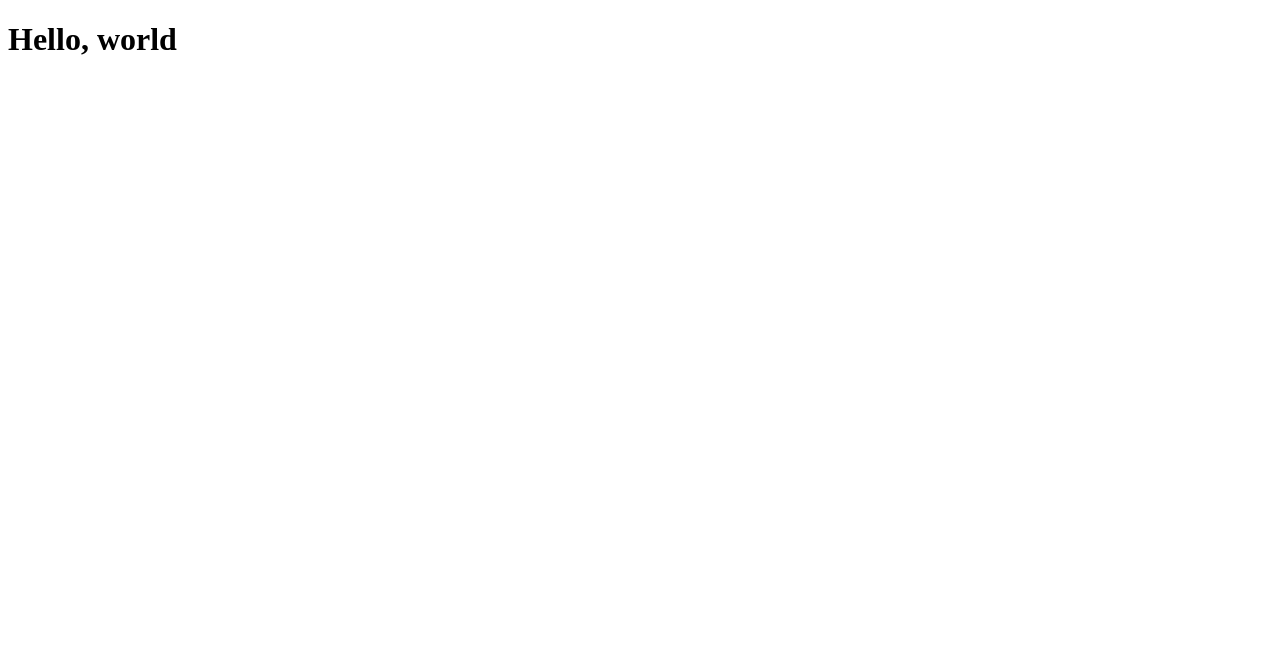
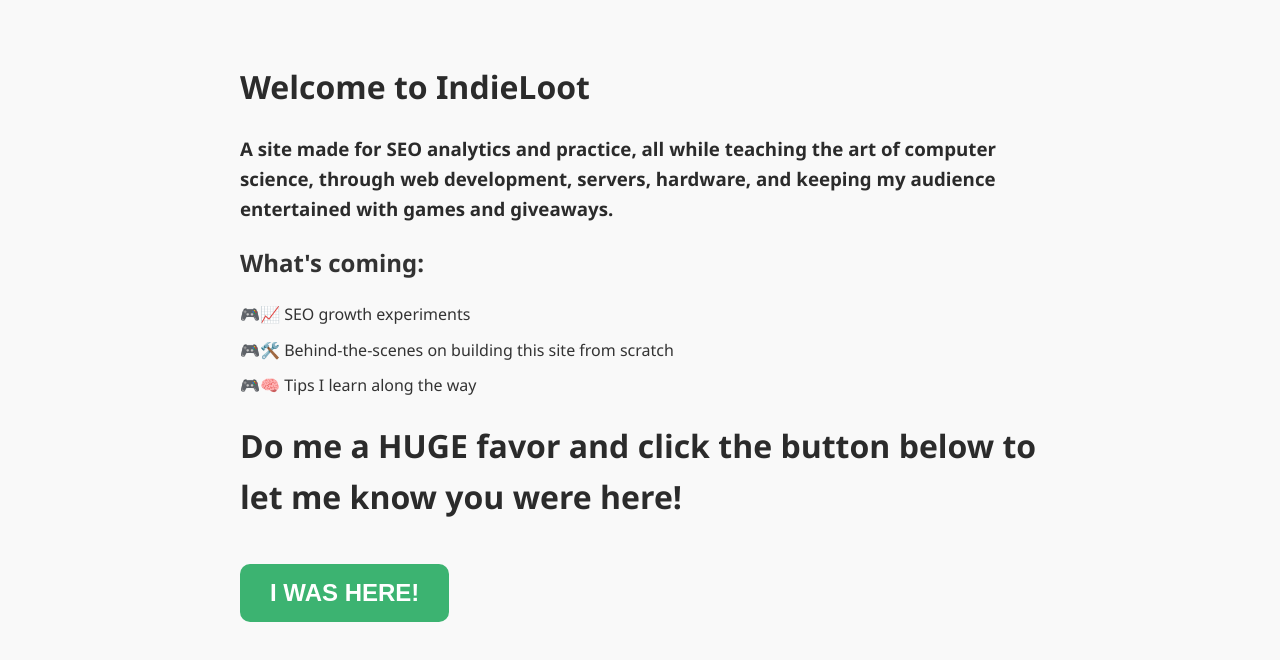
Before and after one commit to Lannyboi/seo-tracker, a plain HTML site: page index.html in a window 1280 px wide. Drawn offline with Linux system fonts and the light colour scheme.

Commit message:
Introduction to the site
Added the intro to the site for the first instagram post

```diff
--- /dev/null
+++ b/index.css
@@ -0,0 +1,57 @@
+body {
+    font-family: 'Segoe UI', Tahoma, Geneva, Verdana, sans-serif;
+    background-color: #f9f9f9;
+    color: #333;
+    padding: 40px;
+    max-width: 800px;
+    margin: auto;
+    line-height: 1.6;
+}
+
+h1, h3 {
+    color: #2b2b2b;
+}
+
+ul {
+    list-style: none;
+    padding: 0;
+}
+
+ul li {
+    margin: 10px 0;
+    padding-left: 20px;
+    position: relative;
+}
+
+ul li::before {
+    content: '🎮';
+    position: absolute;
+    left: 0;
+}
+
+button {
+    background-color: #3CB371;
+    color: white;
+    border: none;
+    padding: 15px 30px;
+    font-size: 24px;
+    font-weight: bold;
+    cursor: pointer;
+    border-radius: 10px;
+    transition: background-color 0.3s ease;
+    margin-top: 20px;
+}
+
+button:hover {
+    background-color: #2e8b57;
+}
+
+@media (max-width: 600px) {
+    body {
+        padding: 20px;
+    }
+
+    button {
+        width: 100%;
+    }
+}
--- a/index.html
+++ b/index.html
@@ -14,8 +14,22 @@
 
         gtag('config', 'G-NP6L353ZQ6');
     </script>
+    <link rel="stylesheet" href="index.css">
 </head>
 <body>
-    <h1>Hello, world</h1>
+    <h1>Welcome to IndieLoot</h1>
+    <h3>A site made for SEO analytics and practice, all while teaching the art of computer science, through web development, servers, hardware, and keeping my audience entertained with games and giveaways.</h3>
+
+    <h2>What's coming:</h2>
+    <ul>
+        <li>📈 SEO growth experiments</li>
+        <li>🛠️ Behind-the-scenes on building this site from scratch</li>
+        <li>🧠 Tips I learn along the way</li>
+    </ul>
+
+    <h1>Do me a HUGE favor and click the button below to let me know you were here!</h1>
+    <button onclick="window.open('https://www.youtube.com/watch?v=dQw4w9WgXcQ', '_blank')">
+        I WAS HERE!
+    </button>
 </body>
 </html>
```
